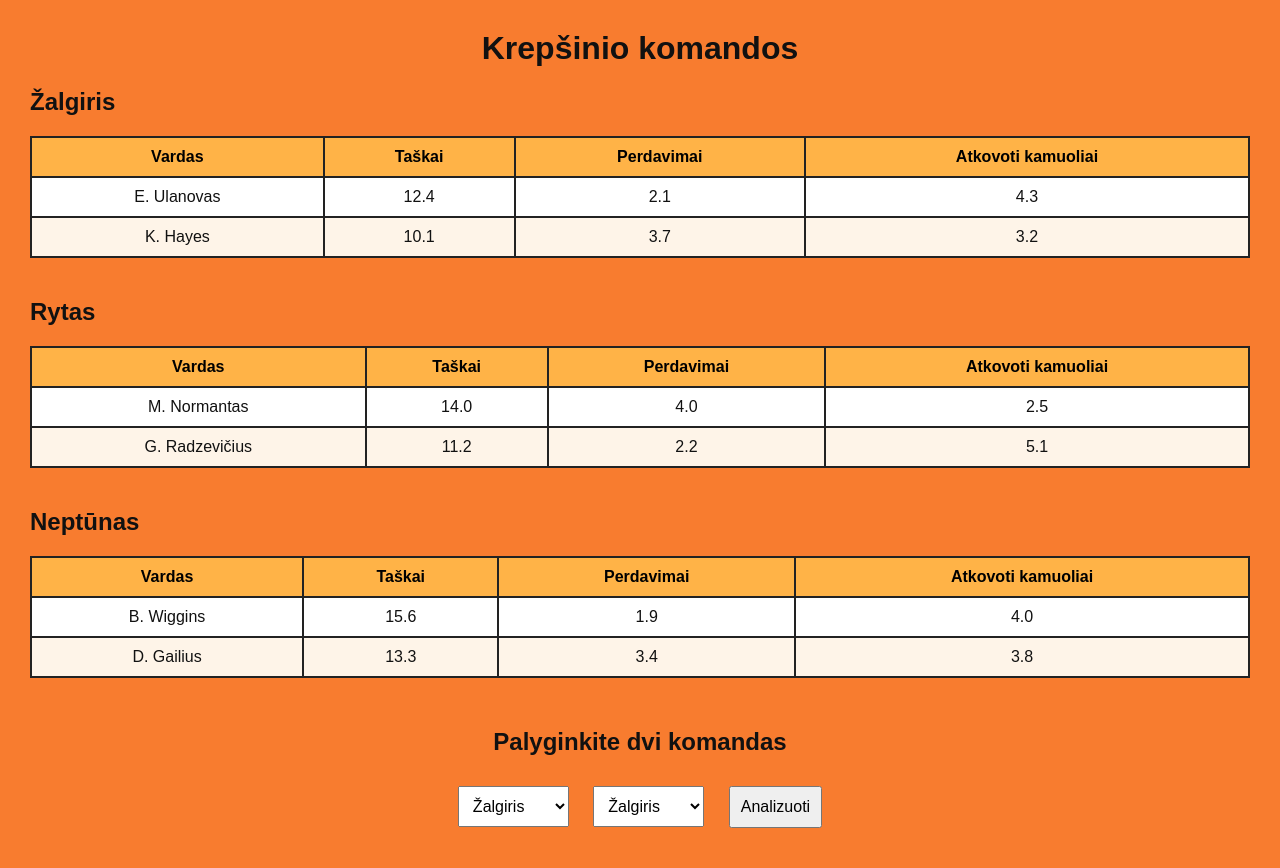
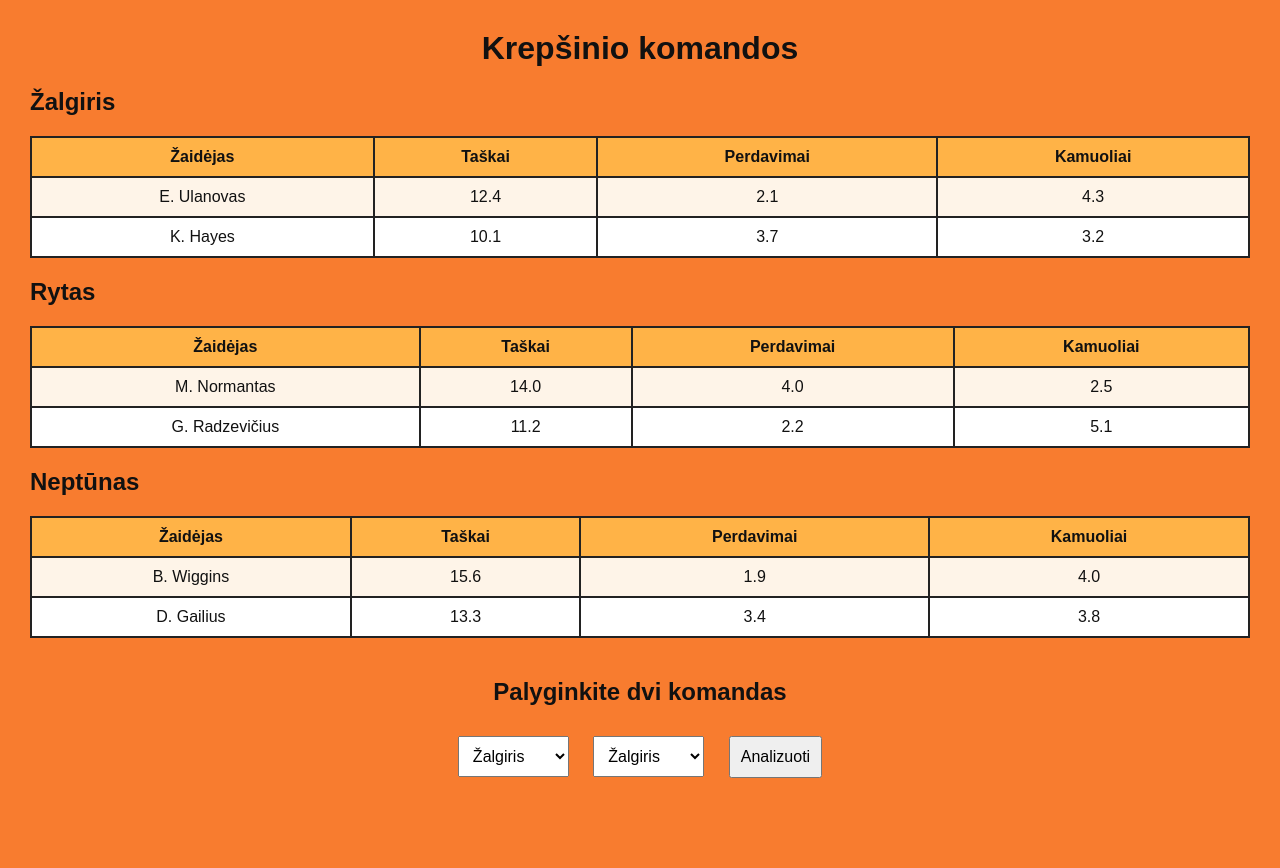
Before and after one commit to Pliusminus2002/sports-analyzer, a Flask app: page /basketball in a window 1280 px wide. After the commit the page ends 778 px from the top, so only its background shows below. Run offline with Flask 3, Linux system fonts and the light colour scheme.

Commit message:
Update basketball.html

```diff
--- a/app/templates/basketball.html
+++ b/app/templates/basketball.html
@@ -1,4 +1,3 @@
-<!-- Template failas: app/templates/basketball.html -->
 <!DOCTYPE html>
 <html lang="lt">
 <head>
@@ -11,63 +10,22 @@
       background-color: #f87c2f;
       color: #111;
     }
-    h1 {
-      color: #111;
-      text-align: center;
-    }
-    .team {
-      margin-bottom: 40px;
-    }
-    table {
-      width: 100%;
-      border-collapse: collapse;
-      margin-top: 10px;
-      background-color: #fff;
-    }
-    th, td {
-      border: 2px solid #222;
-      padding: 10px;
-      text-align: center;
-    }
-    th {
-      background-color: #ffb347;
-      color: #000;
-    }
-    tr:nth-child(even) {
-      background-color: #fef4e8;
-    }
-    form {
-      margin-top: 50px;
-      text-align: center;
-    }
-    select, button {
-      padding: 10px;
-      font-size: 16px;
-      margin: 10px;
-    }
-    .result {
-      font-weight: bold;
-      font-size: 18px;
-      margin-top: 20px;
-    }
+    h1 { text-align: center; }
+    table { width: 100%; border-collapse: collapse; background: white; }
+    th, td { border: 2px solid #222; padding: 10px; text-align: center; }
+    th { background-color: #ffb347; }
+    tr:nth-child(even) { background-color: #fef4e8; }
+    form { text-align: center; margin-top: 40px; }
+    select, button { padding: 10px; font-size: 16px; margin: 10px; }
+    .result { font-weight: bold; font-size: 18px; margin-top: 20px; }
   </style>
 </head>
 <body>
   <h1>Krepšinio komandos</h1>
-
   {% for team in teams %}
-    <div class="team">
     <h2>{{ team.name }}</h2>
     <table>
-        <thead>
-          <tr>
-            <th>Vardas</th>
-            <th>Taškai</th>
-            <th>Perdavimai</th>
-            <th>Atkovoti kamuoliai</th>
-          </tr>
-        </thead>
-        <tbody>
+      <tr><th>Žaidėjas</th><th>Taškai</th><th>Perdavimai</th><th>Kamuoliai</th></tr>
       {% for player in team.players %}
       <tr>
         <td>{{ player.name }}</td>
@@ -76,23 +34,13 @@
         <td>{{ player.rebounds_avg }}</td>
       </tr>
       {% endfor %}
-        </tbody>
     </table>
-    </div>
   {% endfor %}
 
   <form method="POST">
     <h2>Palyginkite dvi komandas</h2>
-    <select name="team1">
-      {% for team in teams %}
-        <option value="{{ team.name }}">{{ team.name }}</option>
-      {% endfor %}
-    </select>
-    <select name="team2">
-      {% for team in teams %}
-        <option value="{{ team.name }}">{{ team.name }}</option>
-      {% endfor %}
-    </select>
+    <select name="team1">{% for team in teams %}<option value="{{ team.name }}">{{ team.name }}</option>{% endfor %}</select>
+    <select name="team2">{% for team in teams %}<option value="{{ team.name }}">{{ team.name }}</option>{% endfor %}</select>
     <button type="submit">Analizuoti</button>
     {% if result %}<p class="result">{{ result }}</p>{% endif %}
   </form>
```
Lines whose indentation alone changed are shown as unchanged.
